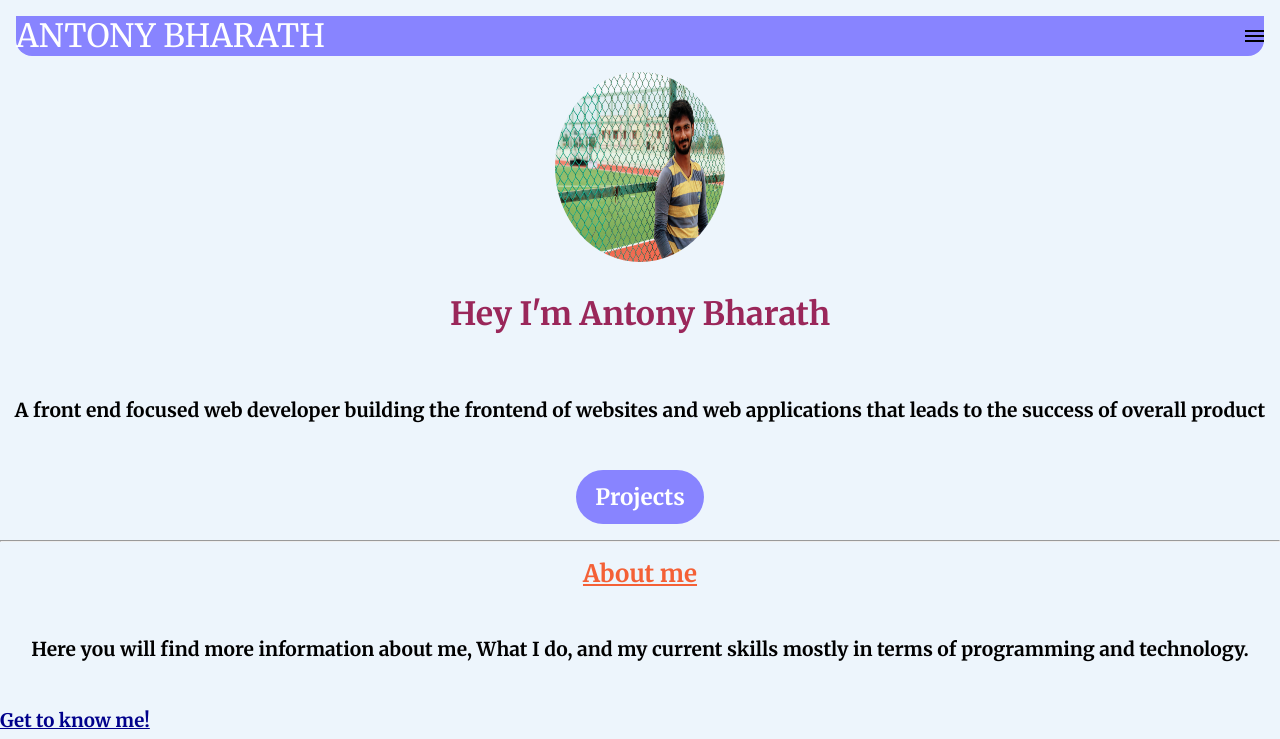
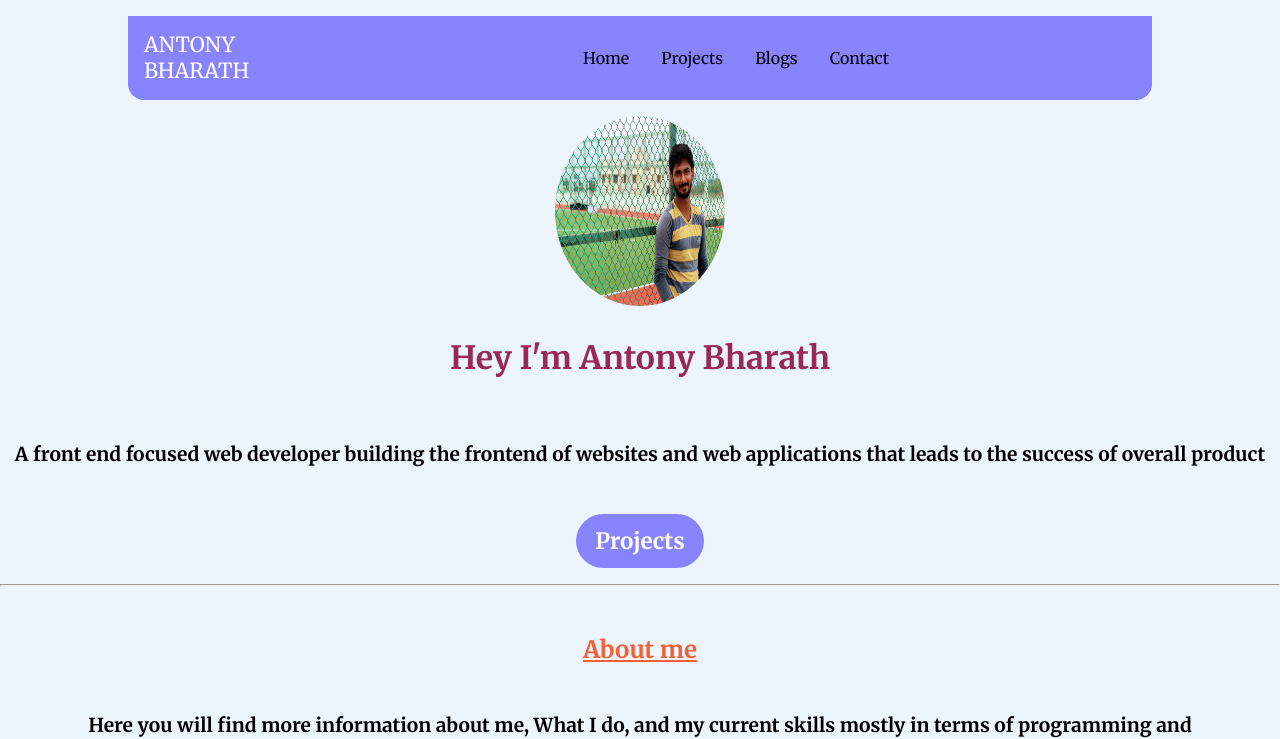
Before and after one commit to 7904136515/about-me, a plain HTML site: page index.html in a window 1280 px wide. Shown: the top 739 px of the page. Drawn offline with Linux system fonts and the light colour scheme.

Commit message:
portfolio-completed

```diff
--- a/index.html
+++ b/index.html
@@ -21,13 +21,14 @@
 
           <ul class="menu-primary">
             <li class="current"><a href="#">Home</a></li>
-            <li><a href="#">Projects</a></li>
-            <li><a href="#">Blogs</a></li>
-            <li><a href="#">Contact</a></li>
+            <li><a href="#projects">Projects</a></li>
+            <li><a href="#blogs">Blogs</a></li>
+            <li><a href="#contact">Contact</a></li>
           </ul>
         </div>
       </div>
     </nav>
+
     <script>
       const mobileBtn = document.getElementById
       ('mobile-menu');
@@ -44,10 +45,10 @@
       });
     </script>
     <!-- nav section end -->
+
         <!--header starts  -->
         <header class="container-hero">
           <img src="./assests/images/20190427180734_IMG_5391~3.JPG" alt="hero-image" class="img-circle" />
-
 
           </header>
           <h1>Hey I'm Antony Bharath</h1>
@@ -59,6 +60,7 @@
           </div>
           <hr />
           <!-- header section end -->
+
           <main>
             <section class="section-primary">
               <h2 class="title">About me</h2>
@@ -79,6 +81,7 @@
               <p>
                 I'm open to <span>Job</span> opportunities where I can contribute, learn and grow. If you have a good opportunity that matches my skills and experience then don't hesitate to <span>Contact</span> me.
               </p>
+
               <div class="button-cta">
                 <a href="#" class="btn-secondary">Contact</a>
               </div>
@@ -96,44 +99,37 @@
               </div>
             </section>
             <hr />
-<!--
-<! -->
+
               <section class="section-ordery">
-                <h5 class="writing">Blogs</h5>
-              <p>
-                <span>def</span> <span>form_valid</span> (self);
+                <div
+                class="container" id="blogs"><h5>Blogs</h5></div>
+              <h3><span>def</span> <span>form_valid</span> (self);</h3>
+
                       <p>
                         """ Add author and associated blog to form data before setting it as valid <span>(so it is solved to model</span>"""
 
                         #Add logged-in user as author of comment
 
                         <span>form.instance.author = self.request.user</span>
-
                         form.instance.blog=get_object_or_404 <span> (Blog.pk = self.kwargs['pk']</span>
-
                         return
-
                         <span>super</span> (BlogCommentCreate, self).form_valid(form)
-
                   </p>
             </section>
-            <hr />
 
           <section class="section-tresary">
-              <h6 class="third-head">Projects</h6>
+              <h6 class="third-head"id="projects">Projects</h6>
               <p>
                 Here you will find some of the projects that I created with its own case study
               </p>
               <div class="testimonials-section">
                 <div class="container-one">
-
                     <h1>Order summary component challenge</h1>
                     <p>
                       It is a platform that I created where people can join for Music to enjoy with millions of songs with annual plan
                     </p>
                     <ul>
                     <li>
-
                       <img src="./assests/images/68747470733a2f2f692e6962622e636f2f446771763932712f6d6f62696c652e706e67.png" alt="Order">
                     </li>
                     <h1>Fylo data storage component</h1>
@@ -155,14 +151,11 @@
                     </li>
                   </ul>
                   <hr />
-
-
-
                   </div>
             </section>
 
             <section class="contact-section">
-              <div class="container">
+              <div class="container" id="contact">
                 <div class="left-col">
                     <h4 class="section-area">Contact</h4>
                     <p>
@@ -186,18 +179,5 @@
               </div>
             </section>
           </main>
-
-
-      <footer class="footer">
-        <div class="main-footer">
-          <div class="social links">
-            <ul>
-
-            </ul>
-          </div>
-        </div>
-      </footer>
-
-
       </body>
     </html>
--- a/styles/style.css
+++ b/styles/style.css
@@ -30,12 +30,14 @@ a {
   text-decoration: none;
 }
 
-
+section {
+  margin: 0;
+  padding: 0;
+}
 
 .navbar .logo {
-  /* font-weight: 700; */
-
-  font-size: 2rem;
+  margin: 1rem;
+  font-size: 1.3rem;
   color: var(--clr-white);
   text-transform: uppercase;
 }
@@ -62,7 +64,6 @@ header .img-circle {
   max-width: 210px;
     margin: auto;
     display: block;
-
 }
 
 .img-circle {
@@ -112,8 +113,6 @@ h2 {
   text-decoration: underline;
 }
 
-
-
 .section-secondary span {
   color: var(--clr-primary-color);
 }
@@ -156,6 +155,14 @@ h5 {
   font-size: 1.3rem;
   text-decoration: underline;
   color: var(--clr-dark-color);
+}
+
+.section-ordery h3{
+  text-align: center;
+}
+
+.section-ordery p{
+  background-color: #8884FF;
 }
 
 .section-ordery span {
@@ -201,7 +208,7 @@ input[type = "submit"] {
   display: block;
 }
 
-.nav {
+.nav.menu-btn {
   position: fixed;
   z-index: 999;
   width: 66%;
@@ -253,9 +260,10 @@ ul h1 {
   text-align: center;
 }
 
-.testimonials-section {
+.testimonials-section h1{
   background-color: var(--clr-text-color);
-  color: white;
+  color: var(--clr-primary-color);
+  text-decoration: underline;
 }
 
 .testimonials-section li {
@@ -263,7 +271,7 @@ ul h1 {
   border: 2px solid #000;
   text-align: center;
   padding: 2rem 1rem;
-  width: 38%;
+  width: 65%;
   margin: 0 auto 5rem auto;
   border-radius: 3rem;
 }
@@ -278,3 +286,61 @@ form {
   align-items: center;
   justify-content: space-between;
 }
+
+.nav ul {
+  list-style: none;
+  text-align: right;
+  }
+
+/* Responsive */
+@media only screen and (min-width: 768px){
+  .mobile-menu,
+  .mobile-menu-exit {
+    display: none;
+  }
+
+.navbar .container {
+    display: grid;
+    grid-template-columns: 12rem auto;
+    justify-content: unset;
+  }
+
+  ul li  {
+    text-decoration: none;
+  }
+
+.navbar .nav{
+    display: flex;
+    justify-content: space-around;
+    background: none;
+    position: unset;
+    }
+
+  .navbar .nav ul {
+    display: flex;
+
+  }
+
+
+  .navbar .nav a{
+    color: black;
+    font-size: 1rem;
+    padding: 2rem 1rem;
+  }
+
+  .navbar .nav ul.menu-primary {
+    margin: 0;
+    text-decoration: none;
+  }
+}
+
+@media only screen and (min-width: 1024px) {
+  .container {
+    width: 1024px;
+    margin: 0 auto;
+  }
+
+  section {
+    padding: 2rem 4rem;
+  }
+}
```
Also changed, not shown: assests/images/holding-phone.jpg (deleted), assests/images/person.jpg (deleted). Lines whose indentation alone changed are shown as unchanged.
